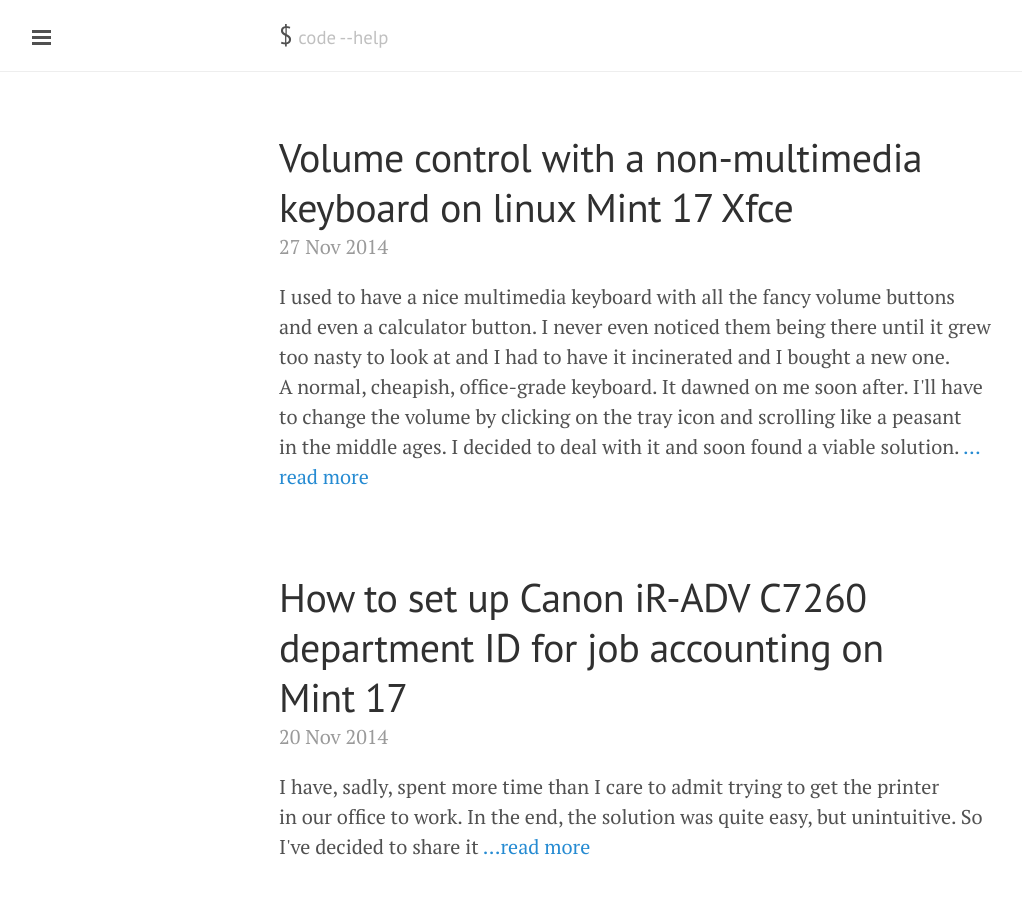
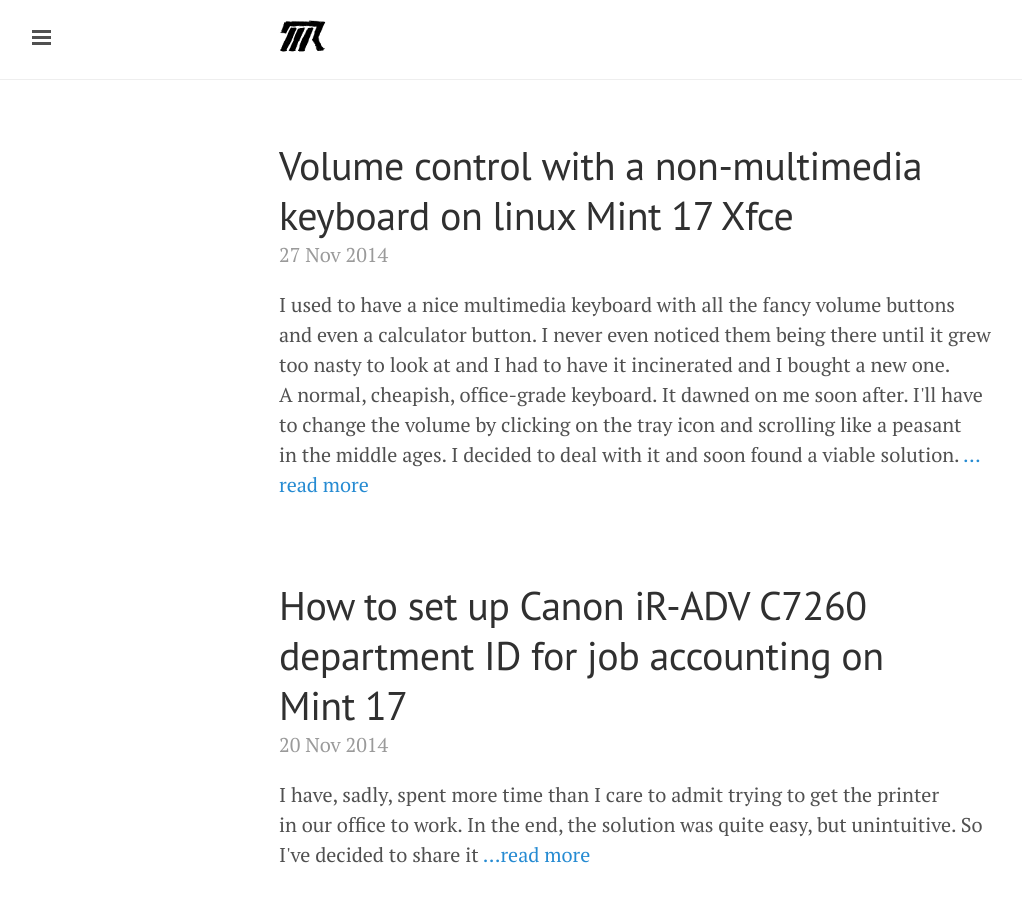
Before and after one commit to romanpitak/romanpitak.github.io, a Jekyll site: the page built from index.html, in a window 1280 px wide and 900 px high. Shown: the whole window, without its empty margins (1-1023 px from the left). Built offline with Jekyll 4.4.1, drawn with Linux system fonts in a browser that asks for light colours; Markdown is read by kramdown in place of the engine named in the settings; the list of posts is cut into pages by our own code.

Commit message:
logo changed

```diff
--- a/_includes/head.html
+++ b/_includes/head.html
@@ -22,8 +22,7 @@
   <link rel="stylesheet" href="http://fonts.googleapis.com/css?family=PT+Serif:400,400italic,700%7CPT+Sans:400">
 
   <!-- Icons -->
-  <link rel="apple-touch-icon-precomposed" sizes="144x144" href="{{ site.baseurl }}/public/apple-touch-icon-precomposed.png">
-  <link rel="shortcut icon" href="{{ site.baseurl }}/public/favicon.ico">
+  <link rel="shortcut icon" href="{{ site.baseurl }}/public/logo32.png">
 
   <!-- RSS -->
   <link rel="alternate" type="application/rss+xml" title="RSS" href="/atom.xml">
--- a/_layouts/default.html
+++ b/_layouts/default.html
@@ -13,8 +13,7 @@
       <div class="masthead">
         <div class="container">
           <h3 class="masthead-title">
-            <a href="/" title="Home">{{ site.title }}</a>
-            <small>{{ site.tagline }}</small>
+            <a href="/" title="Blog"><img src="/public/logo47.png" style="display: inline; margin-bottom: 0;" alt="Roman Piták logo"></a>
           </h3>
         </div>
       </div>
```
Also changed, not shown: public/apple-touch-icon-precomposed.png (deleted), public/favicon.ico (deleted), public/logo32.png (added), public/logo47.png (added), public/logo64.png (added).
